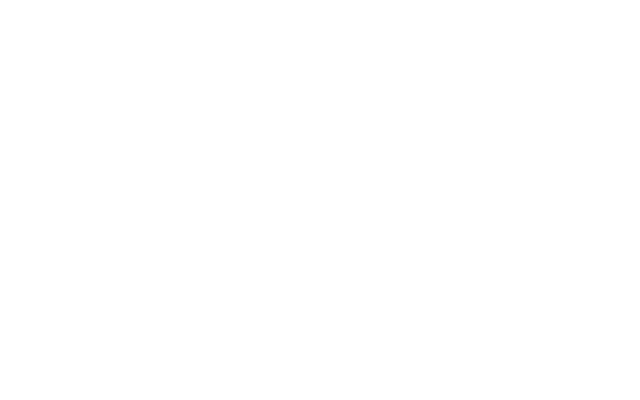
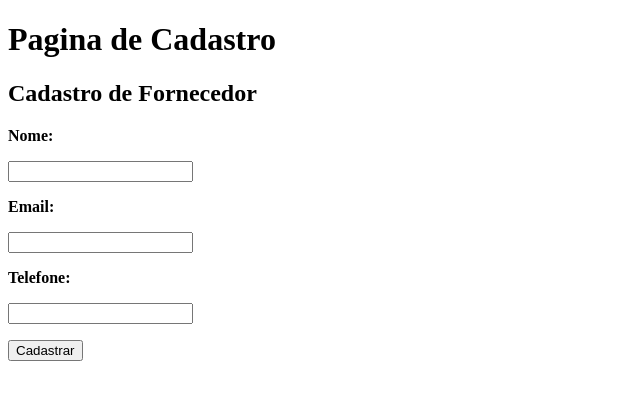
Before and after one commit to Alexandre-HCS/Projeto-Final, a plain HTML site: page Supplier-login/index.html in a window 1280 px wide. Shown: the whole page, without its empty margins (0-640 px from the left). Drawn offline with Linux system fonts and the light colour scheme.

Commit message:
Pagina de Cadastro do Fornecedor

```diff
--- a/Supplier-login/index.html
+++ b/Supplier-login/index.html
@@ -3,12 +3,32 @@
 <head>
     <meta charset="UTF-8">
     <meta name="viewport" content="width=device-width, initial-scale=1.0">
-    <link rel="stylesheet" href="css/reset.css">
+    <!-- <link rel="stylesheet" href="css/reset.css"> -->
     <link rel="stylesheet" href="css/style.css">
     <link rel="icon" href="img/page_logo.png" type="image/png">
     <title>Dr.Peanuts</title>
 </head>
 <body>
+    <div class="fundo">
+        <form>
+            <h1>Pagina de Cadastro</h1>
+            <h2>Cadastro de Fornecedor</h2>
 
+            <!-- Nome -->
+            <p><b>Nome:</b></p>
+            <input type="text" required class="inputs1">
+
+            <!-- Email -->
+            <p><b>Email:</b></p>
+            <input type="text" required class="inputs2">
+
+            <!-- Telefone -->
+            <p><b>Telefone:</b></p>
+            <input type="text" required class="inputs3">
+
+            <p><input type="submit" value="Cadastrar"></p>
+        </form>
+
+    </div>
 </body>
 </html>
```
